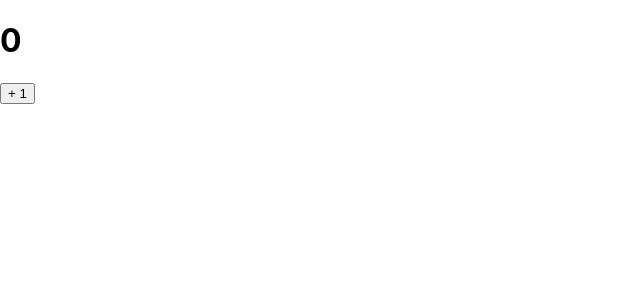
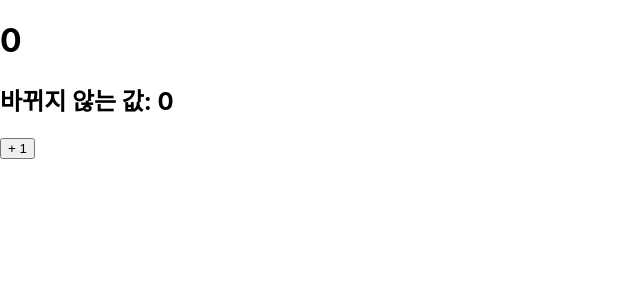
Before and after one commit to gheun0712/TIL, a React (Create React App) app in the folder React/hello-react/: page / in a window 1280 px wide. Shown: the top 300 px of the page, without its empty margins (0-640 px from the left). Built offline with nearby package versions, Linux system fonts and the light colour scheme.

Commit message:
update hello-react

```diff
--- a/React/hello-react/src/Counter.js
+++ b/React/hello-react/src/Counter.js
@@ -1,21 +1,37 @@
 import { Component } from "react";
 
 class Counter extends Component {
-  constructor(props) {
-    super(props);
-    // state의 초깃값 설정하기
-    this.state = {
-      number: 0,
-    };
-  }
+  state = {
+    number: 0,
+    fixedNumber: 0,
+  };
+  // constructor(props) {
+  //   super(props);
+  //   // state의 초깃값 설정하기
+  //   this.state = {
+  //     number: 0,
+  //     fixedNumber: 0
+  //   };
+  // }
   render() {
-    const { number } = this.state;
+    const { number, fixedNumber } = this.state;
     return (
       <div>
         <h1>{number}</h1>
+        <h2>바뀌지 않는 값: {fixedNumber}</h2>
         <button
           onClick={() => {
-            this.setState({ number: number + 1 });
+            this.setState((prevState) => {
+              return {
+                number: prevState.number + 1,
+              };
+            });
+            // 위 코드와 아래 코드는 완전히 똑같은 기능
+            // 아래 코드는 함수에서 바로 객체를 반환함
+            this.setState((prevState) => ({
+              number: prevState.number + 1,
+            }));
+            // this.setState({ number: number + 1 });
           }}
         >
           + 1
```
